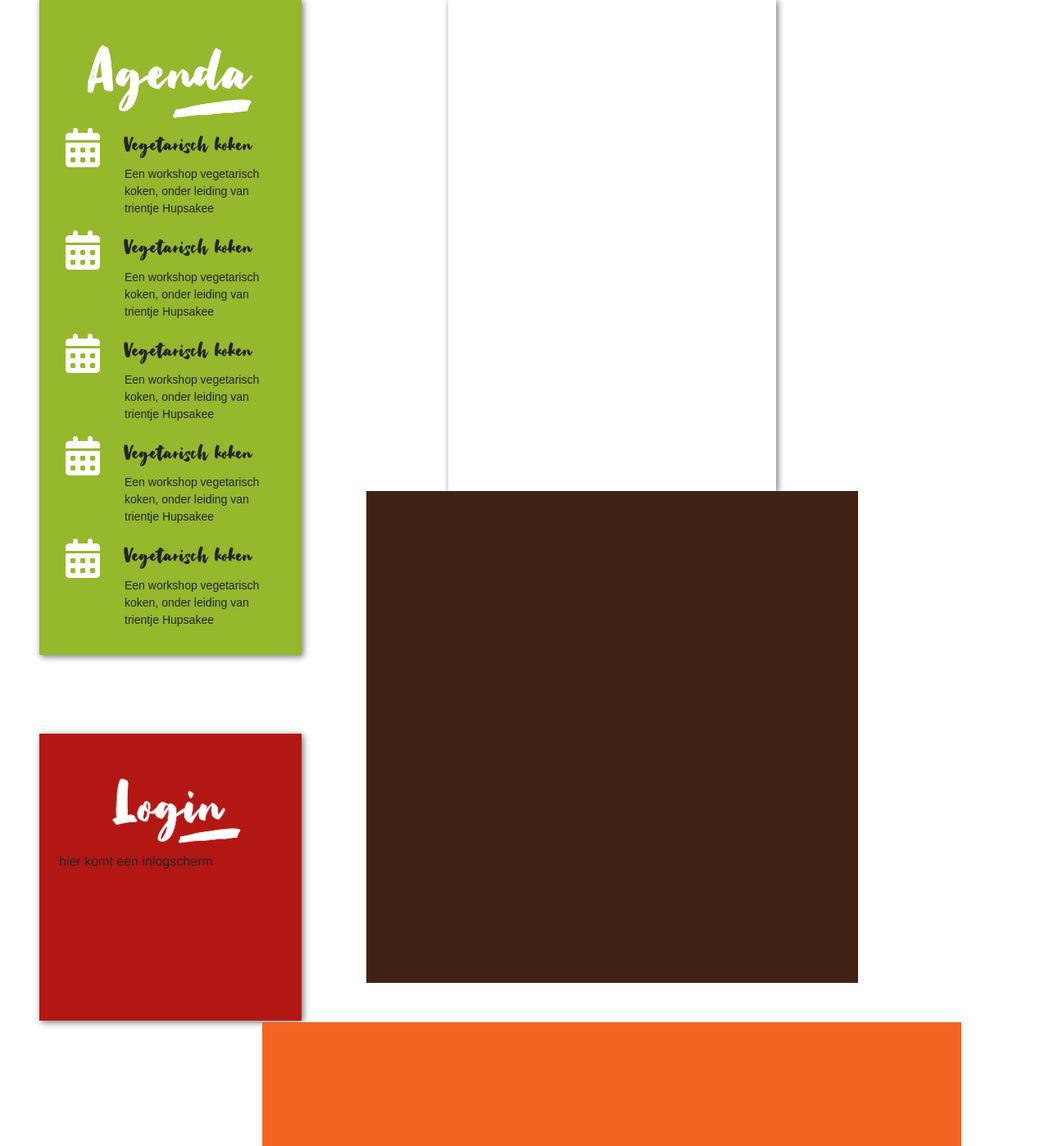
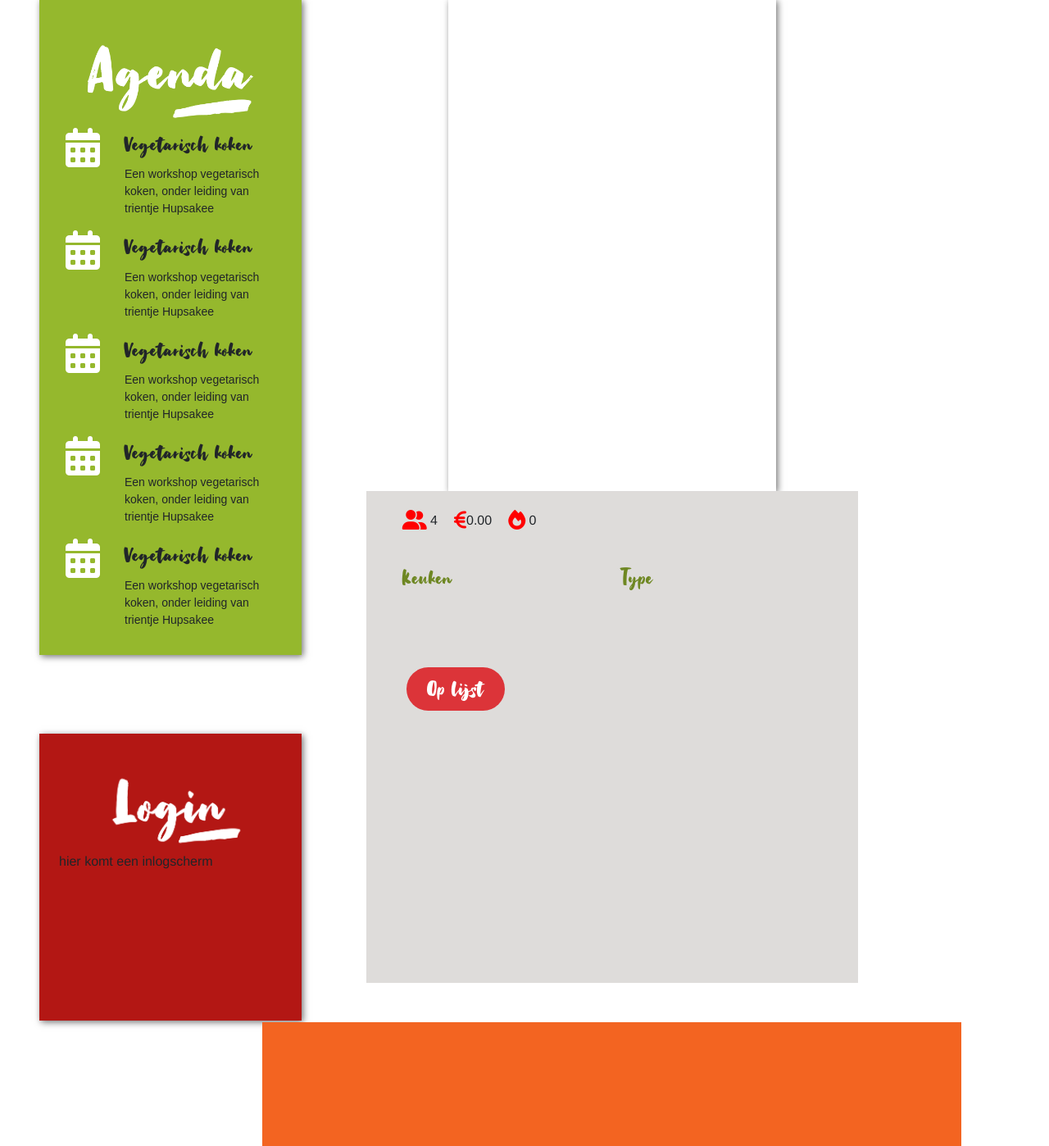
Before and after one commit to ReneKrewinkel/educom-verrukkulluk-1678798729, a PHP site: template templates/detail.html.twig in a window 1280 px wide. Shown: the part 749-2147 px from the top of the page at 82% size. Run offline with PHP 8.4, Linux system fonts and the light colour scheme; the template is opened without the code that fills it, so the values that code supplies are empty; some libraries are stand-ins or nearby versions.

Commit message:
detail pagina omschrijving gerecht (#13)

```diff
--- a/assets/css/main.css
+++ b/assets/css/main.css
@@ -131,12 +131,12 @@ height: 300px;
     background-size: cover;
 }
 
-.icons {
+.icons-homepage {
     float: left;
     padding-left: 20px;
 }
 
-.padding-icons{
+.padding-icons-homepage{
     padding-top: 40px;
     /* padding-left: 20px; */
     padding-right: 20px;
@@ -148,8 +148,8 @@ height: 300px;
     margin-right: auto;
 }
 
-/* button */
-.button {
+/* button homepage*/
+.button-homepage {
     position: absolute;
     background-color: var(--lighter-red);
     color: var(--white);
@@ -162,37 +162,37 @@ height: 300px;
     min-width: 120px;
 }
 
-.button:hover{
+.button-homepage:hover{
     background-color:#95b82d;
     transition: 0.4s;
 
 }
 
-.button:focus{
+.button-homepage:focus{
     outline-color: transparent;
     outline-style: solid;
     box-shadow: 0 0 0 4px #5a01a7;
     transition: 0.5s;
 }
 
-.button:active{
+.button-homepage:active{
     background-color: var(--darker-red);
 }
-.padding-button{
+.padding-button-homepage{
     padding-top: 20px;
     padding-left: 40px;
     /* padding-right: 20px; */
     /* padding-bottom: 50px; */
 }
 
-/* Detail page */
+/* Detail pagina */
 .image-detail{
     width: 400px;
     height: 600px;
 }
 
 .detail-background{
-    background-color: #402214;
+    background-color: #dedcda;
     width: 600px;
     height: 600px;
 }
@@ -202,3 +202,45 @@ height: 300px;
     width: 1000px;
     height: 600px;
 }
+
+.icons-detail{
+    float: left;
+    padding-left: 20px;
+}
+
+/* button detail pagina*/
+.button-detail {
+    position: absolute;
+    background-color: var(--lighter-red);
+    color: var(--white);
+    border:none;
+    border-radius: 35px;
+    /* box-shadow: 0px 0px 2px 2px rgba(0,0,0); */
+    padding: 0px;
+    padding-top: 6px;
+    min-height: 30px;
+    min-width: 120px;
+}
+
+.button-detail:hover{
+    background-color:#95b82d;
+    transition: 0.4s;
+
+}
+
+.button-detail:focus{
+    outline-color: transparent;
+    outline-style: solid;
+    box-shadow: 0 0 0 4px #5a01a7;
+    transition: 0.5s;
+}
+
+.button-detail:active{
+    background-color: var(--darker-red);
+}
+.padding-button-detail{
+    padding-top: 25px;
+    padding-left: 25px;
+    /* padding-right: 20px; */
+    /* padding-bottom: 50px; */
+}
--- a/templates/detail.html.twig
+++ b/templates/detail.html.twig
@@ -34,7 +34,43 @@
     <div class = "row justify-content-center m-5">
         <div class = "col-sm-5 col-xl-6 shadow-border image-detail" style = "background-image: url('{{data.0.afbeelding}}')">
         </div>
-        <div class = "col-sm-7 col-xl-6 detail-background">
+        <div class = "col-sm-7 col-xl-6 p-4 detail-background">
+            <div class = "row">
+                <div class = "col-12">
+                    <div class = "icons-detail"><i class = "fa fa-user-group fa-xl" style = "color: red"></i> 4 </div>
+                    <div class = "icons-detail"><i class="fa-solid fa-euro-sign fa-xl" style = "color:red"></i>{{data.0.totaal_prijs|round(1)|number_format(2, '.', ',')}}</div>
+                    <div class = "icons-detail"><i class="fas fa-fire fa-xl" style = "color: red"></i> {{data.0.kcal|round(0)}}</div>
+                </div>
+            </div>
+            <div class = "row">
+                <div class = "col-6" style = "padding-top:30px; padding-left:32px">
+                    <h1 style= "color: #6e8722">{{data.0.titel}}</h1>
+                </div>
+                <div class = "col-6">
+                </div>
+            </div>
+            <div class = "row">
+                <div class = "col-6" style = "padding-left:32px">
+                    <h4  style= "color: #6e8722; display: inline-block">Keuken</h4> <span style = "padding-left: 30px">{{data.0.keuken}}</span>
+                </div>
+                <div class = "col-6">
+                    <h4  style= "color: #6e8722; display: inline-block">Type</h4> <span style = "padding-left: 30px">{{data.0.type}}</span>
+                </div>
+            </div>
+            <div class = "row">
+                <div class = "col-12" style = "padding-left:32px">
+                    <p>{{data.0.lange_omschrijving}}<br><br>{{data.0.lange_omschrijving}}</p>
+                </div>
+            </div>
+            <div class = "row">
+                <div class = "col-6">
+                    <div class="padding-button-detail">
+                        <a href="index.php?gerecht_id={{data.0.id}}&action=detail" ><button type = "button" class = "button-detail" ><h3>Op lijst</h3></button></a>
+                    </div>
+                </div>
+                <div class = "col-6">
+                </div>
+            </div>
         </div>
     </div>
     <div class = "row justify-content-center">
```
Also changed, not shown: templates/homepage.html.twig (+6 -6 lines).
